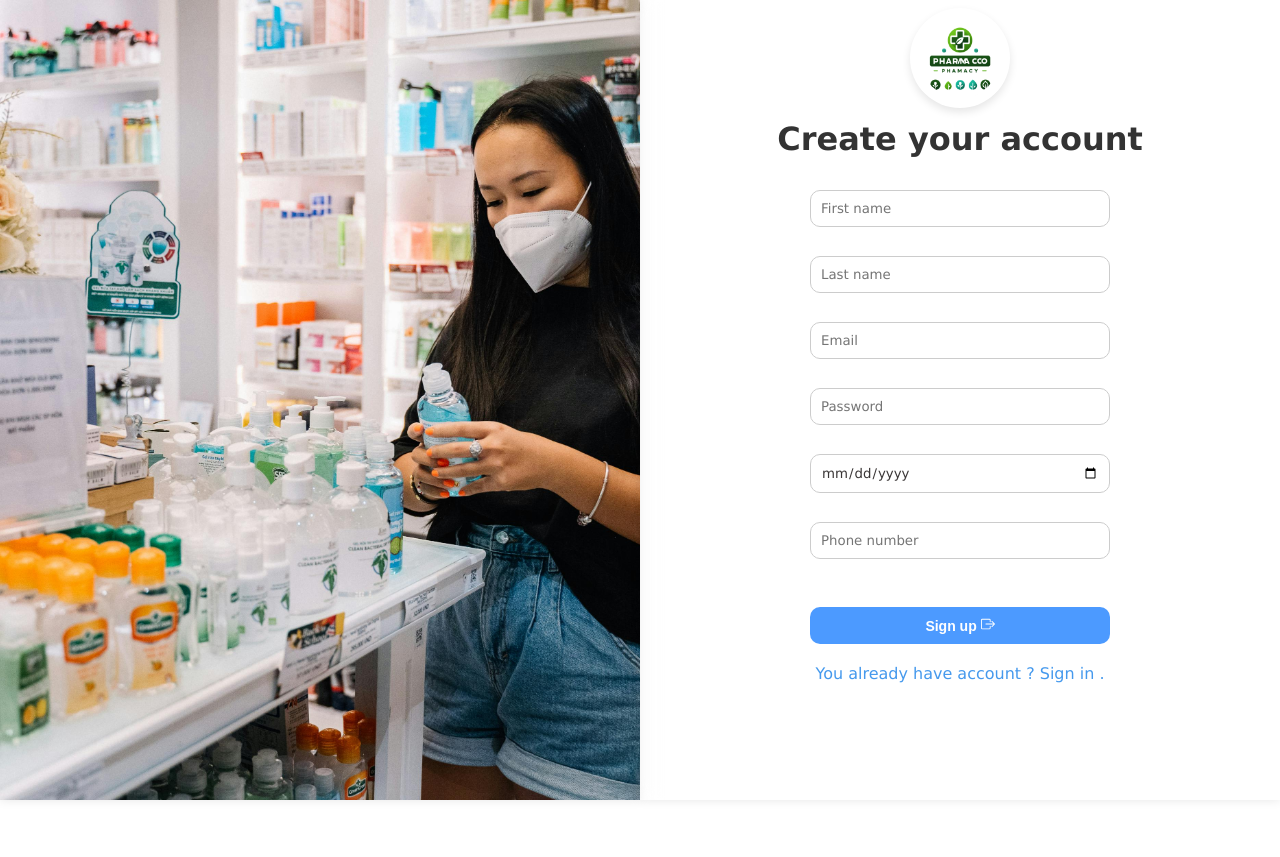
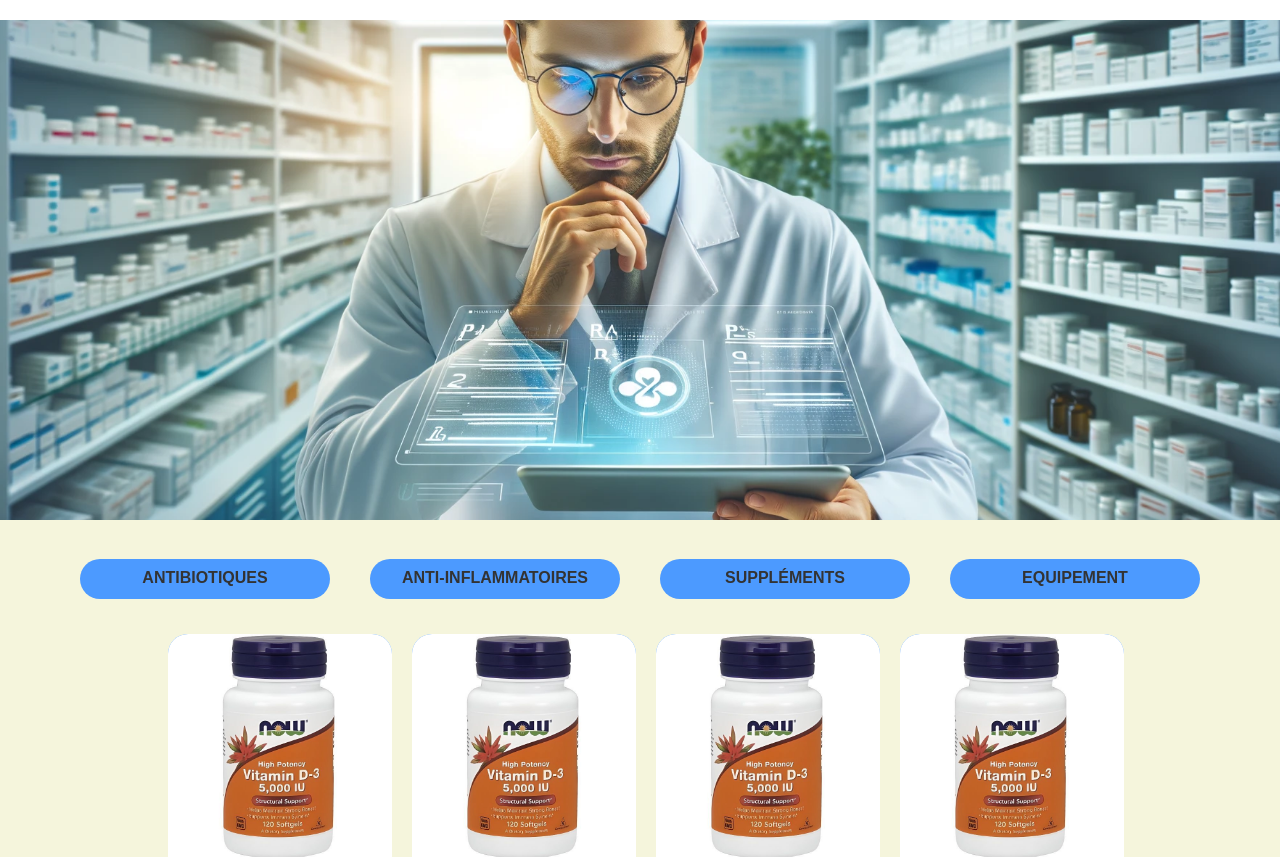
Before and after one commit to Artistefx/Pharmaco, a React (Create React App) app: page / in a window 1280 px wide. Shown: the top 857 px of the page. Before the commit the page ends 800 px from the top, so only its background shows below. Built offline with nearby package versions, Linux system fonts and the light colour scheme; the HTML template or start-up script is replaced by a standard one.

Commit message:
Fix error on inputs

```diff
--- a/src/App.js
+++ b/src/App.js
@@ -1,10 +1,10 @@
 import './App.css';
-import Sign from './Components/SignupPage/sign.jsx';
+import Welcome from './Components/Welcome/Welcome';
 
 function App() {
   return (
     <div className="App">
-      <Sign />
+      <Welcome />
     </div>
   );
 }
```
